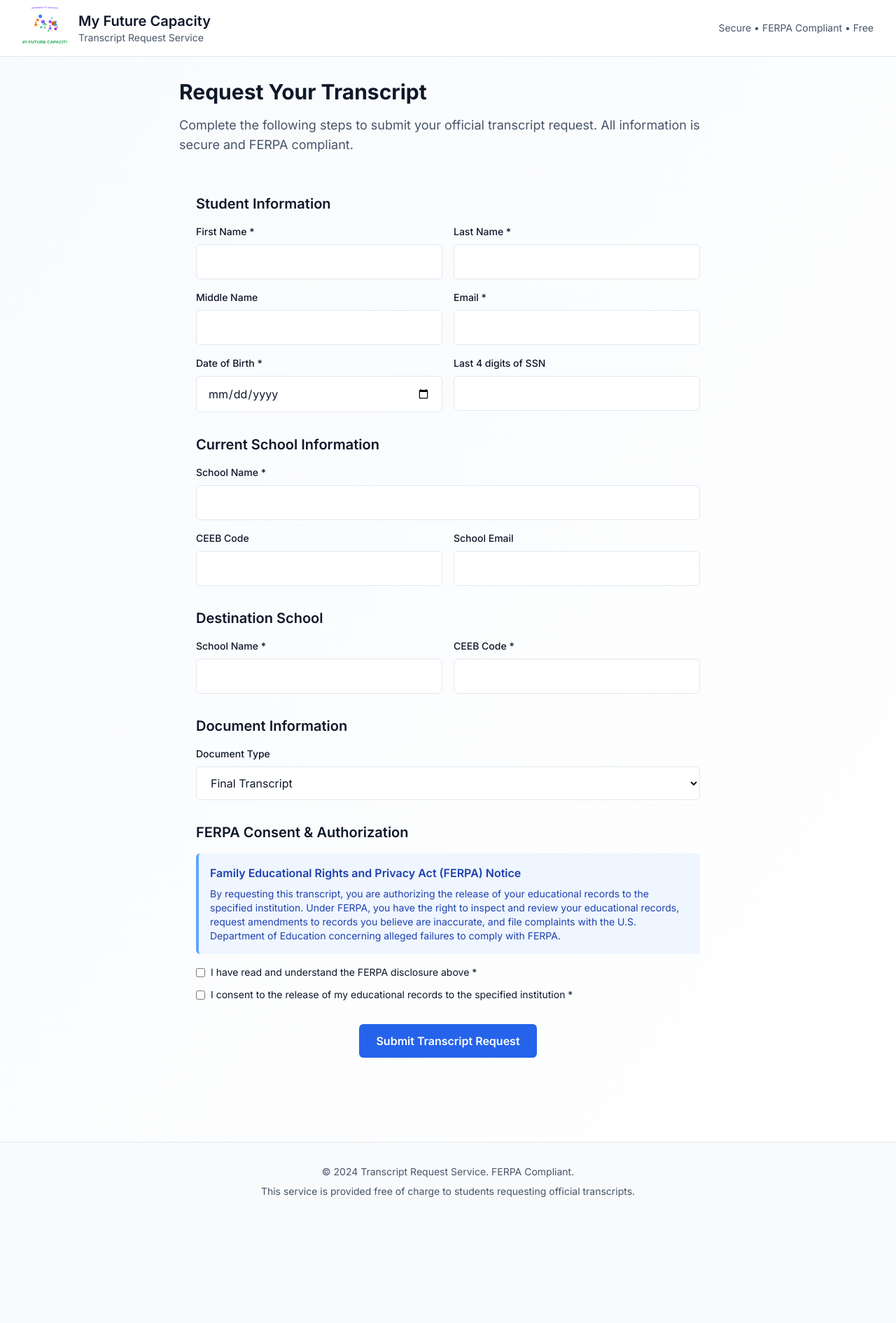
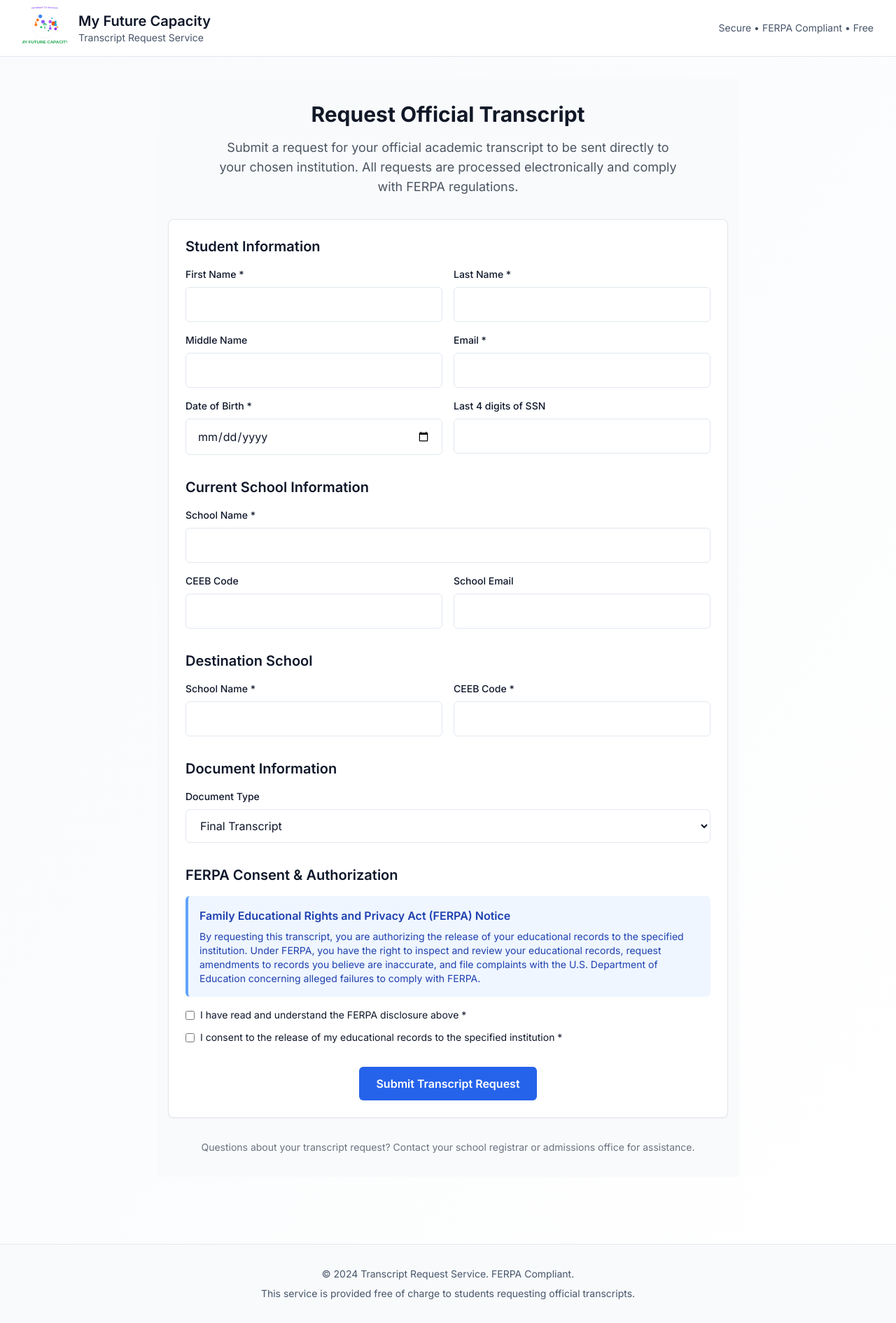
Before and after one commit to DrVM-CES/transcript-request-service, a Next.js app: page /request in a window 1280 px wide. Shown: the whole page at 70% size. Before the commit the page ends 1744 px from the top, so only its background shows below. Built offline with nearby package versions, Linux system fonts and the light colour scheme.

Commit message:
Update page.tsx

```diff
--- a/src/app/request/page.tsx
+++ b/src/app/request/page.tsx
@@ -1,19 +1,31 @@
-import { TranscriptRequestForm } from '@/components/TranscriptRequestForm';
+import { TranscriptRequestForm } from '../../components/TranscriptRequestForm';
 
 export default function RequestPage() {
   return (
-    <div className="max-w-3xl mx-auto">
-      <div className="mb-8">
-        <h1 className="text-3xl font-bold text-neutral-900 mb-4">
-          Request Your Transcript
-        </h1>
-        <p className="text-lg text-neutral-600">
-          Complete the following steps to submit your official transcript request.
-          All information is secure and FERPA compliant.
-        </p>
+    <div className="min-h-screen bg-gray-50 py-8">
+      <div className="max-w-4xl mx-auto px-4">
+        <div className="text-center mb-8">
+          <h1 className="text-3xl font-bold text-gray-900 mb-4">
+            Request Official Transcript
+          </h1>
+          <p className="text-lg text-gray-600 max-w-2xl mx-auto">
+            Submit a request for your official academic transcript to be sent directly
+            to your chosen institution. All requests are processed electronically and
+            comply with FERPA regulations.
+          </p>
+        </div>
+
+        <div className="bg-white rounded-lg shadow-sm border border-gray-200">
+          <TranscriptRequestForm />
+        </div>
+
+        <div className="mt-8 text-center text-sm text-gray-500">
+          <p>
+            Questions about your transcript request? Contact your school registrar
+            or admissions office for assistance.
+          </p>
+        </div>
       </div>
-
-      <TranscriptRequestForm />
     </div>
   );
 }
```
